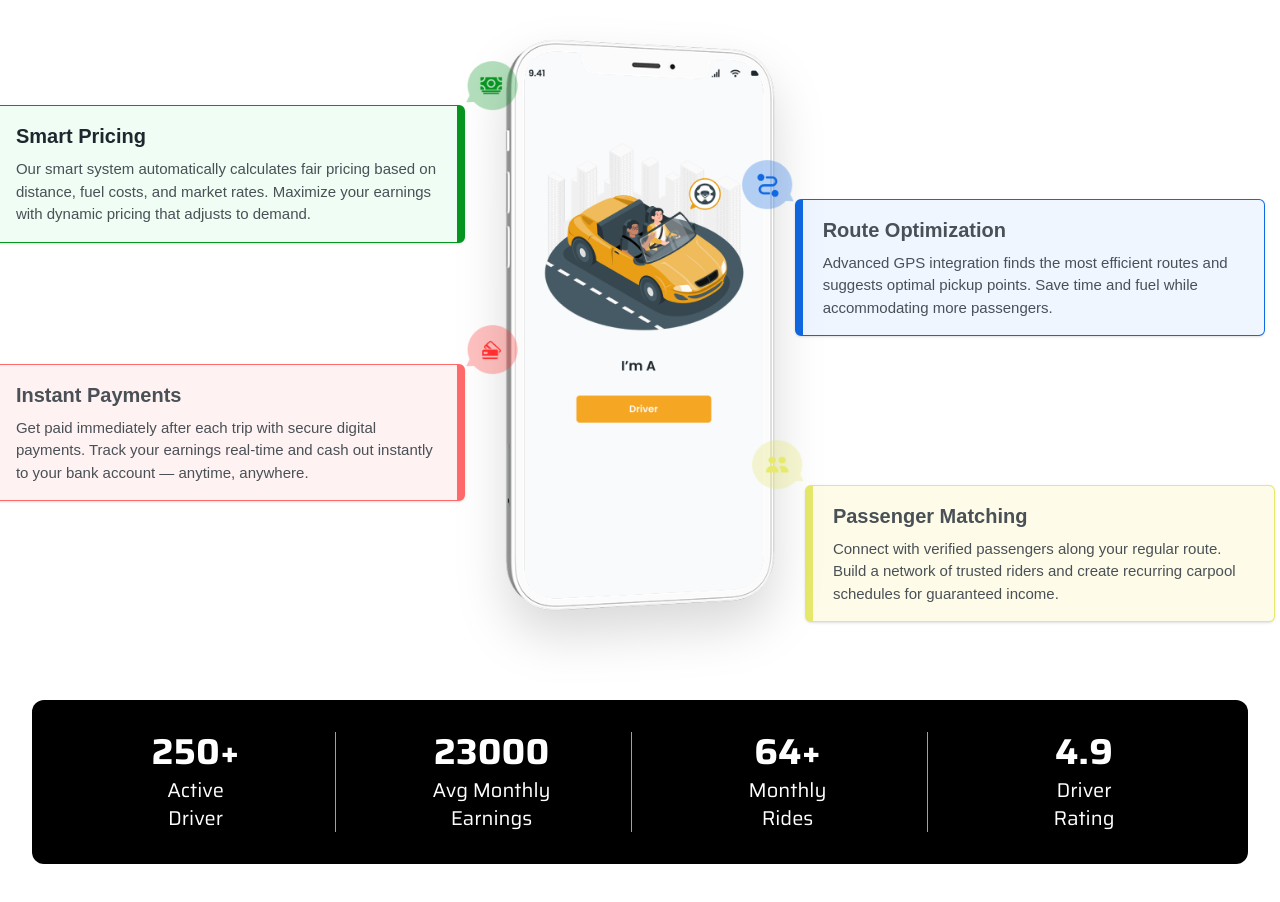
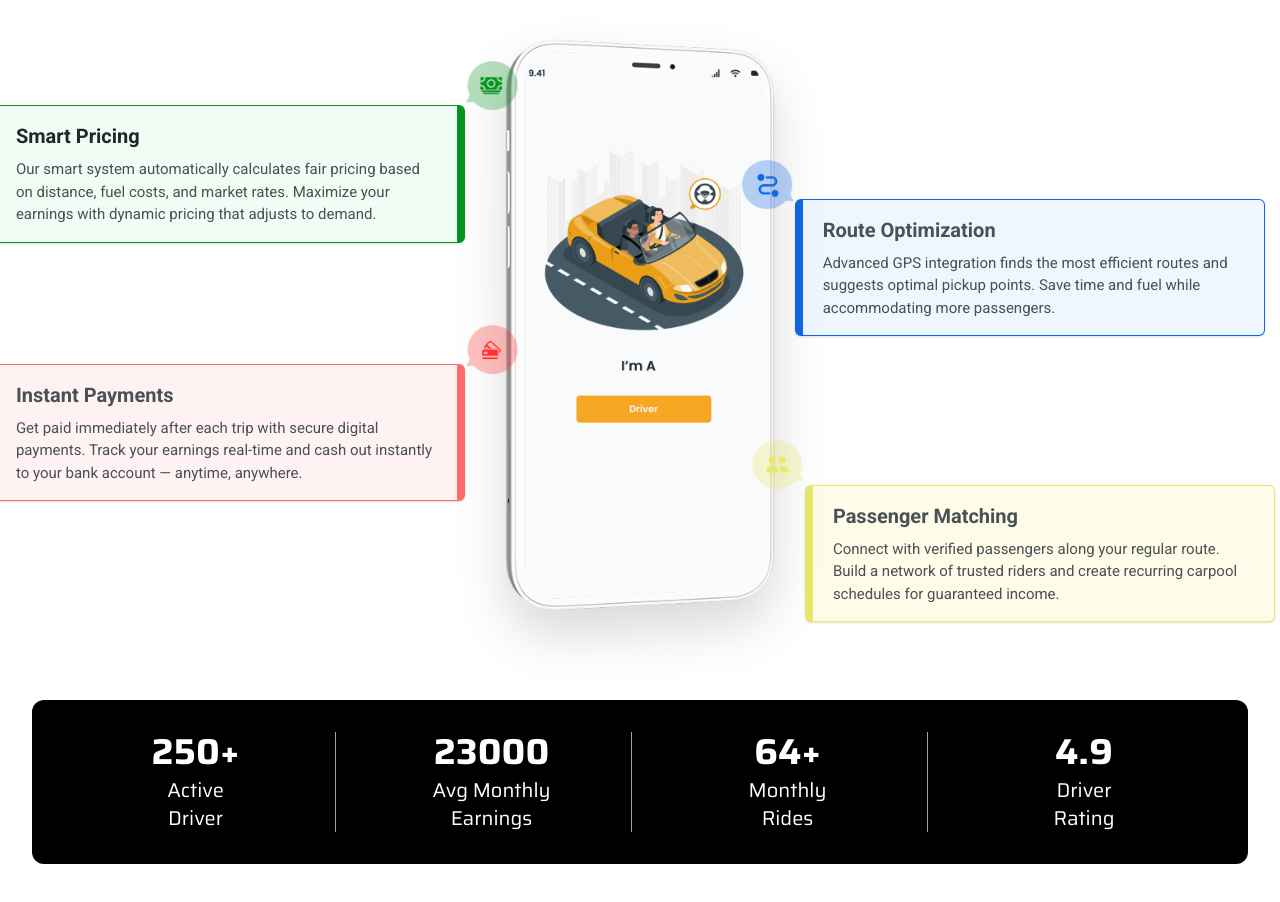
Before and after one commit to DiliniNimesha14/car-pool, a Next.js app: page / in a window 1280 px wide. Shown: the part 5054-5956 px from the top of the page. Built offline with nearby package versions, Linux system fonts and the light colour scheme.

Commit message:
fix : add a new font roboto

```diff
--- a/app/globals.css
+++ b/app/globals.css
@@ -35,6 +35,9 @@ body {
 .font-saira {
   font-family: var(--font-saira);
 }
+.font-roboto {
+  font-family: var(--font-roboto);
+}
 
 /* ✅ hide scrollbar for mobile cards */
 .no-scrollbar::-webkit-scrollbar {
--- a/app/layout.tsx
+++ b/app/layout.tsx
@@ -1,5 +1,5 @@
 import type { Metadata } from "next";
-import { Geist, Geist_Mono, Poppins, Baloo_Bhai_2, Saira } from "next/font/google";
+import { Geist, Geist_Mono, Poppins, Baloo_Bhai_2, Saira, Roboto } from "next/font/google";
 import "./globals.css";
 
 const geistSans = Geist({
@@ -30,6 +30,12 @@ const saira = Saira({
   variable: "--font-saira",
 });
 
+const roboto = Roboto({
+  subsets: ["latin"],
+  weight: ["400", "500", "700"],
+  variable: "--font-roboto",
+});
+
 export const metadata: Metadata = {
   title: "Carpool - Share Rides, Split Costs, Work Together",
   description:
@@ -56,7 +62,7 @@ export default function RootLayout({
   return (
     <html lang="en">
       <body
-        className={`${geistSans.variable} ${geistMono.variable} ${poppins.variable} ${baloo.variable} ${saira.variable} antialiased`}
+        className={`${geistSans.variable} ${geistMono.variable} ${poppins.variable} ${baloo.variable} ${saira.variable} ${roboto.variable} antialiased`}
       >
         {children}
       </body>
```
